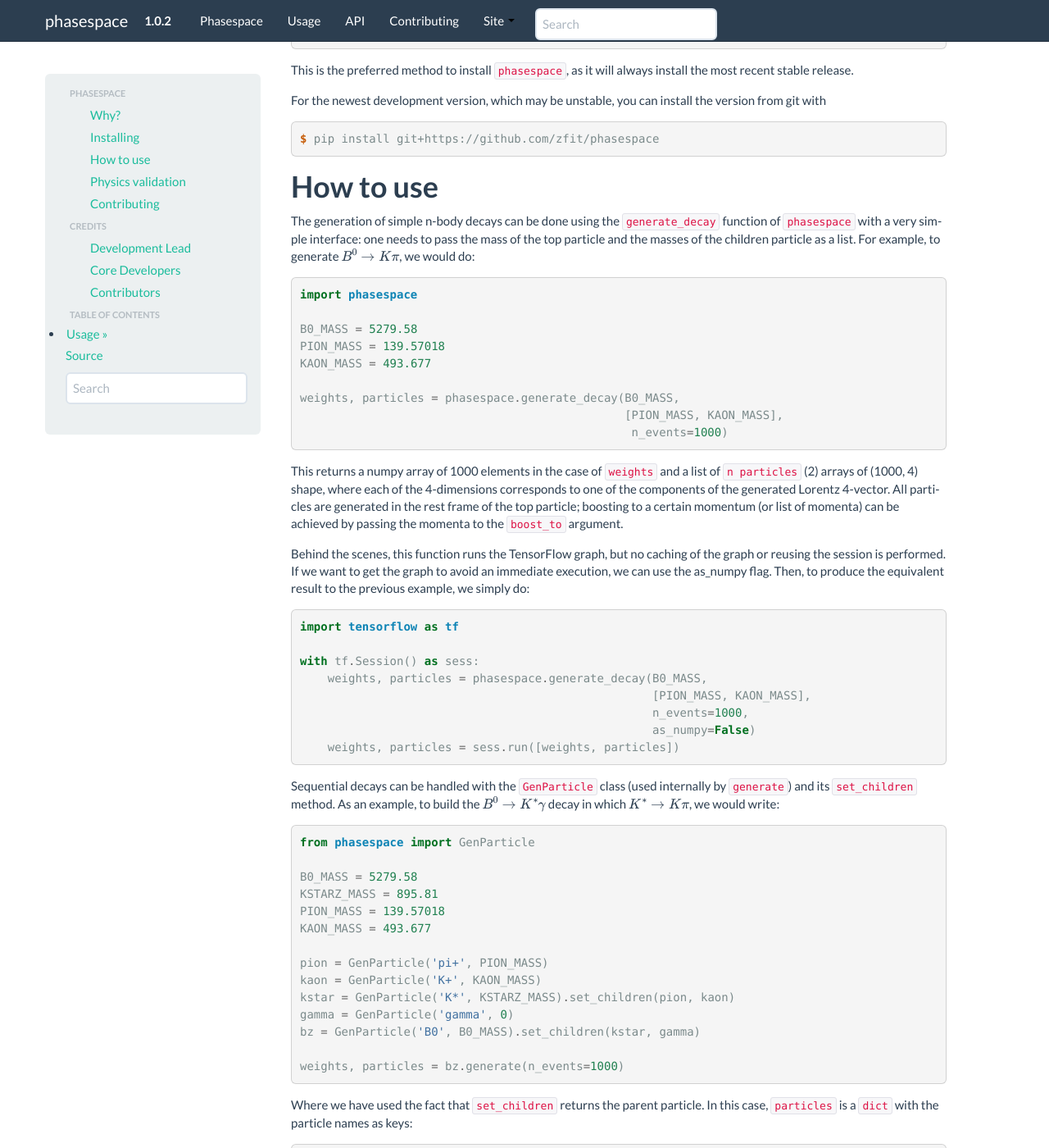
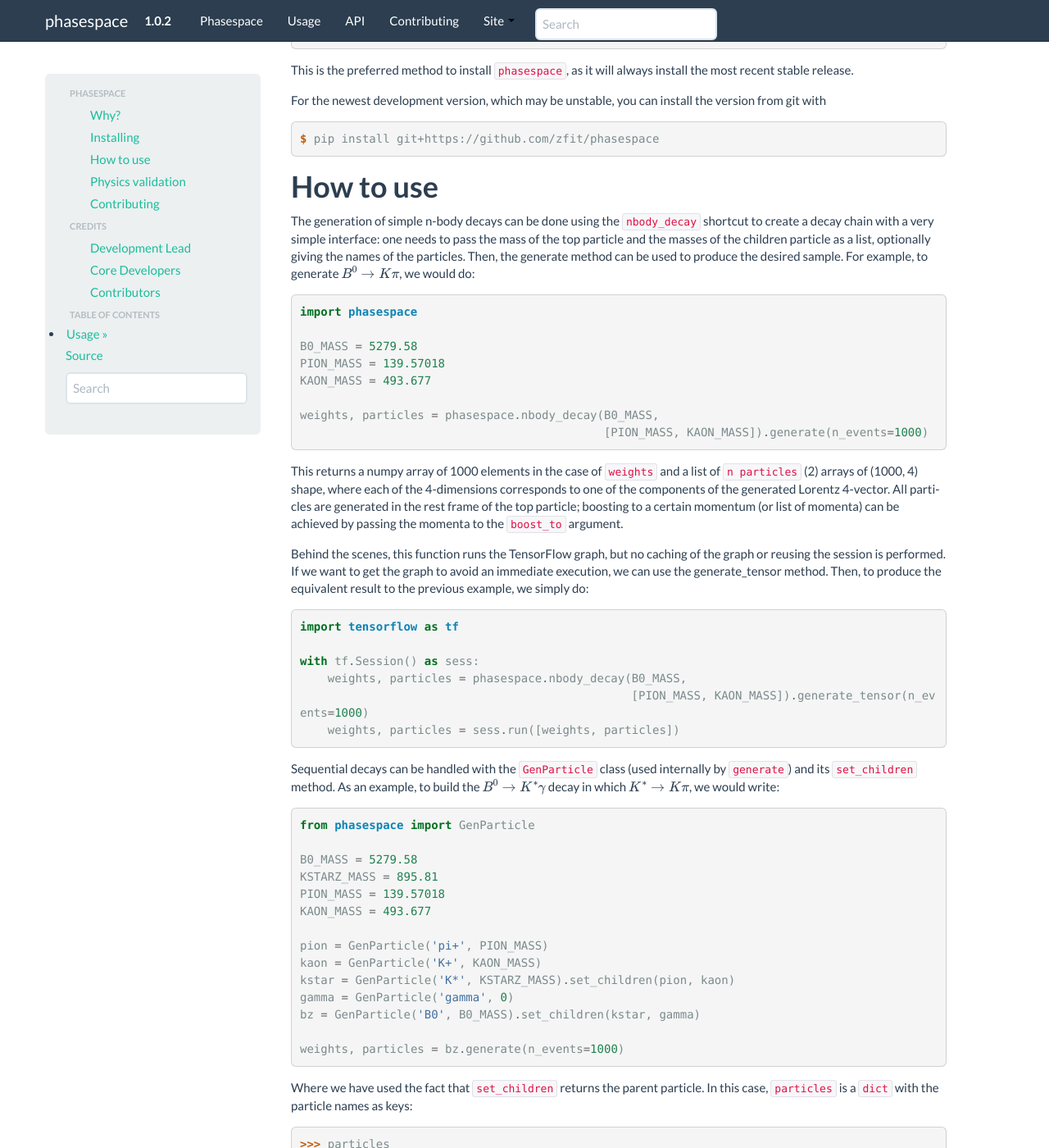
Before and after one commit to zfit/phasespace, a Sphinx documentation site: the page built from docs/index.rst, in a window 1280 px wide and 1400 px high, scrolled down 1010 px. Shown: the whole window at 82% size. Built offline with Sphinx 7.4.7, drawn with Linux system fonts in a browser that asks for light colours.

Commit message:
Changed generate_decay to nbody_decay shortcut.

```diff
--- a/README.rst
+++ b/README.rst
@@ -92,9 +92,10 @@ For the newest development version, which may be unstable, you can install the v
 How to use
 ----------
 
-The generation of simple `n`-body decays can be done using the ``generate_decay`` function of ``phasespace`` with a
-very simple interface: one needs to pass the mass of the top particle and the masses of the children particle as
-a list. For example, to generate :math:`B^0\to K\pi`, we would do:
+The generation of simple `n`-body decays can be done using the ``nbody_decay`` shortcut to create a decay chain
+with a very simple interface: one needs to pass the mass of the top particle and the masses of the children particle as
+a list, optionally giving the names of the particles. Then, the `generate` method can be used to produce the desired sample.
+For example, to generate :math:`B^0\to K\pi`, we would do:
 
 .. code-block:: python
 
@@ -104,9 +105,8 @@ a list. For example, to generate :math:`B^0\to K\pi`, we would do:
    PION_MASS = 139.57018
    KAON_MASS = 493.677
 
-   weights, particles = phasespace.generate_decay(B0_MASS,
-                                                  [PION_MASS, KAON_MASS],
-                                                   n_events=1000)
+   weights, particles = phasespace.nbody_decay(B0_MASS,
+                                               [PION_MASS, KAON_MASS]).generate(n_events=1000)
 
 This returns a numpy array of 1000 elements in the case of ``weights`` and a list of ``n particles`` (2) arrays of (1000, 4) shape,
 where each of the 4-dimensions corresponds to one of the components of the generated Lorentz 4-vector.
@@ -114,7 +114,7 @@ All particles are generated in the rest frame of the top particle; boosting to a
 achieved by passing the momenta to the ``boost_to`` argument.
 
 Behind the scenes, this function runs the TensorFlow graph, but no caching of the graph or reusing the session is performed.
-If we want to get the graph to avoid an immediate execution, we can use the `as_numpy` flag. Then, to produce the equivalent result
+If we want to get the graph to avoid an immediate execution, we can use the `generate_tensor` method. Then, to produce the equivalent result
 to the previous example, we simply do:
 
 .. code-block:: python
@@ -122,10 +122,8 @@ to the previous example, we simply do:
    import tensorflow as tf
 
    with tf.Session() as sess:
-       weights, particles = phasespace.generate_decay(B0_MASS,
-                                                      [PION_MASS, KAON_MASS],
-                                                      n_events=1000,
-                                                      as_numpy=False)
+       weights, particles = phasespace.nbody_decay(B0_MASS,
+                                                   [PION_MASS, KAON_MASS]).generate_tensor(n_events=1000)
        weights, particles = sess.run([weights, particles])
 
 Sequential decays can be handled with the ``GenParticle`` class (used internally by ``generate``) and its ``set_children`` method.
--- a/phasespace/__init__.py
+++ b/phasespace/__init__.py
@@ -9,6 +9,6 @@ __maintainer__ = "zfit"
 
 __credits__ = ["Jonas Eschle <jonas.eschle@cern.ch>"]
 
-__all__ = ['generate_decay', 'GenParticle']
+__all__ = ['nbody_decay', 'GenParticle']
 
-from .phasespace import generate_decay, GenParticle
+from .phasespace import nbody_decay, GenParticle
```
Also changed, not shown: docs/usage.rst (+8 -11 lines), 4 other files.
